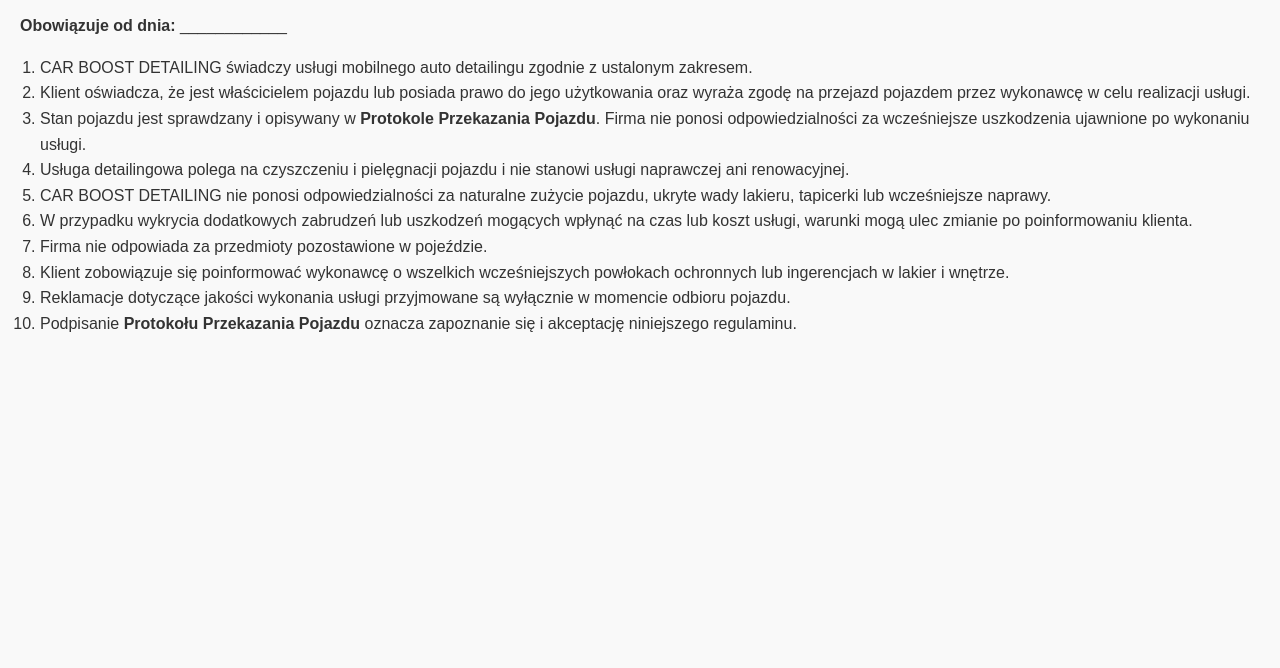
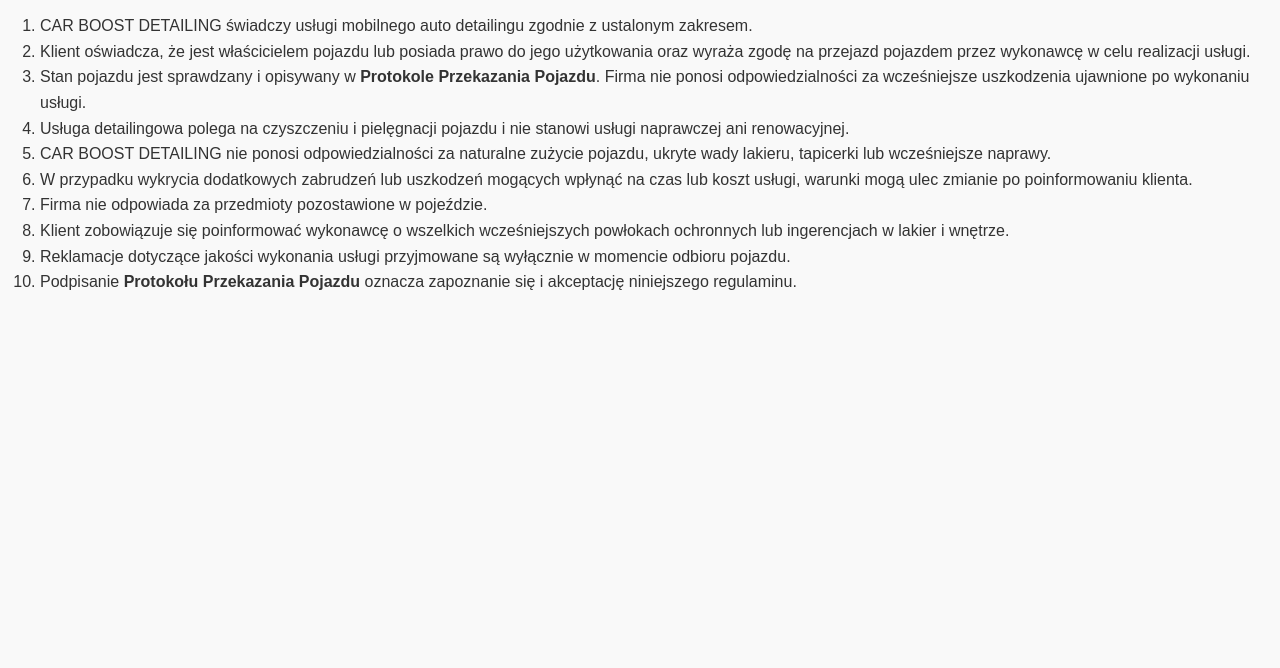
Before and after one commit to Carboostdetailing/regulamin, a plain HTML site: page index.html in a window 1280 px wide. Shown: the part 132-800 px from the top of the page. Drawn offline with Linux system fonts and the light colour scheme.

Commit message:
Update index.html

```diff
--- a/index.html
+++ b/index.html
@@ -26,7 +26,6 @@
 </head>
 <body>
     <h1>Regulamin Usług<br>CAR BOOST DETAILING</h1>
-    <p><strong>Obowiązuje od dnia:</strong> ____________</p>
 
     <ol>
         <li>CAR BOOST DETAILING świadczy usługi mobilnego auto detailingu zgodnie z ustalonym zakresem.</li>
```
